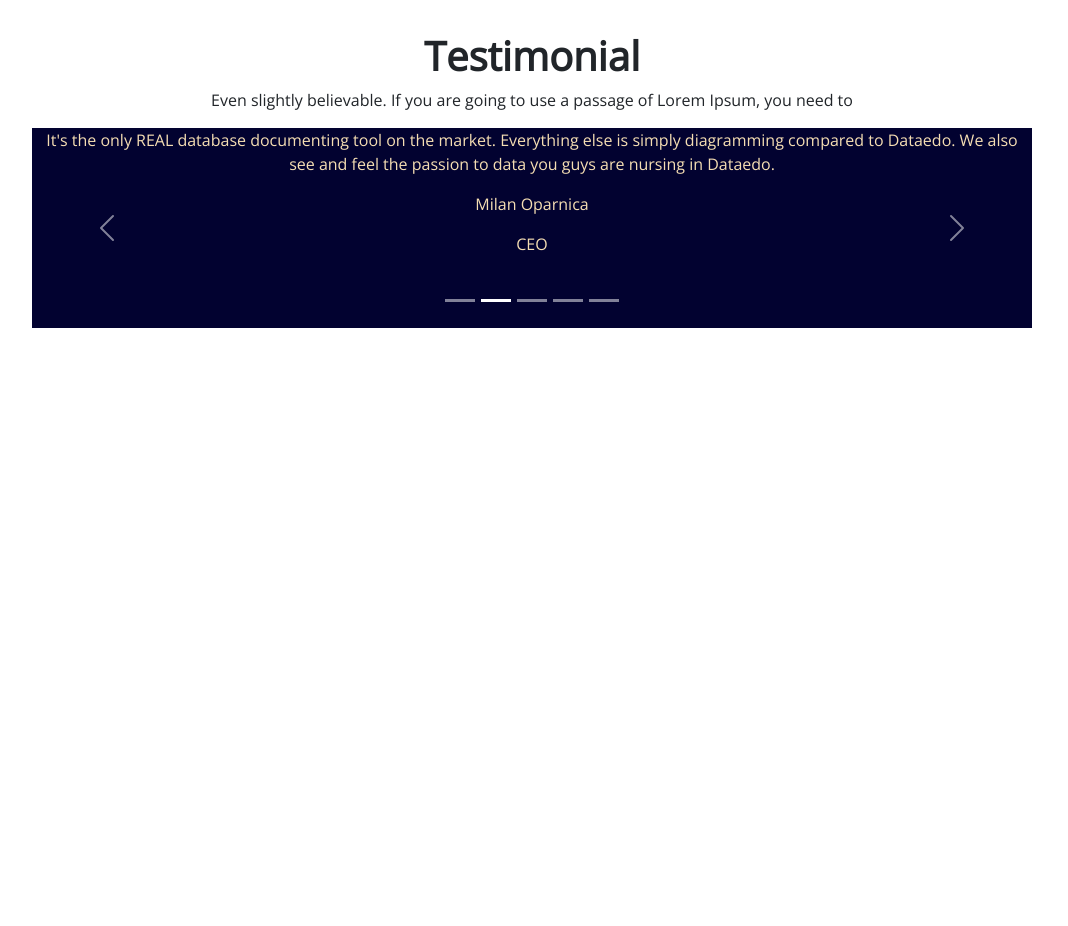
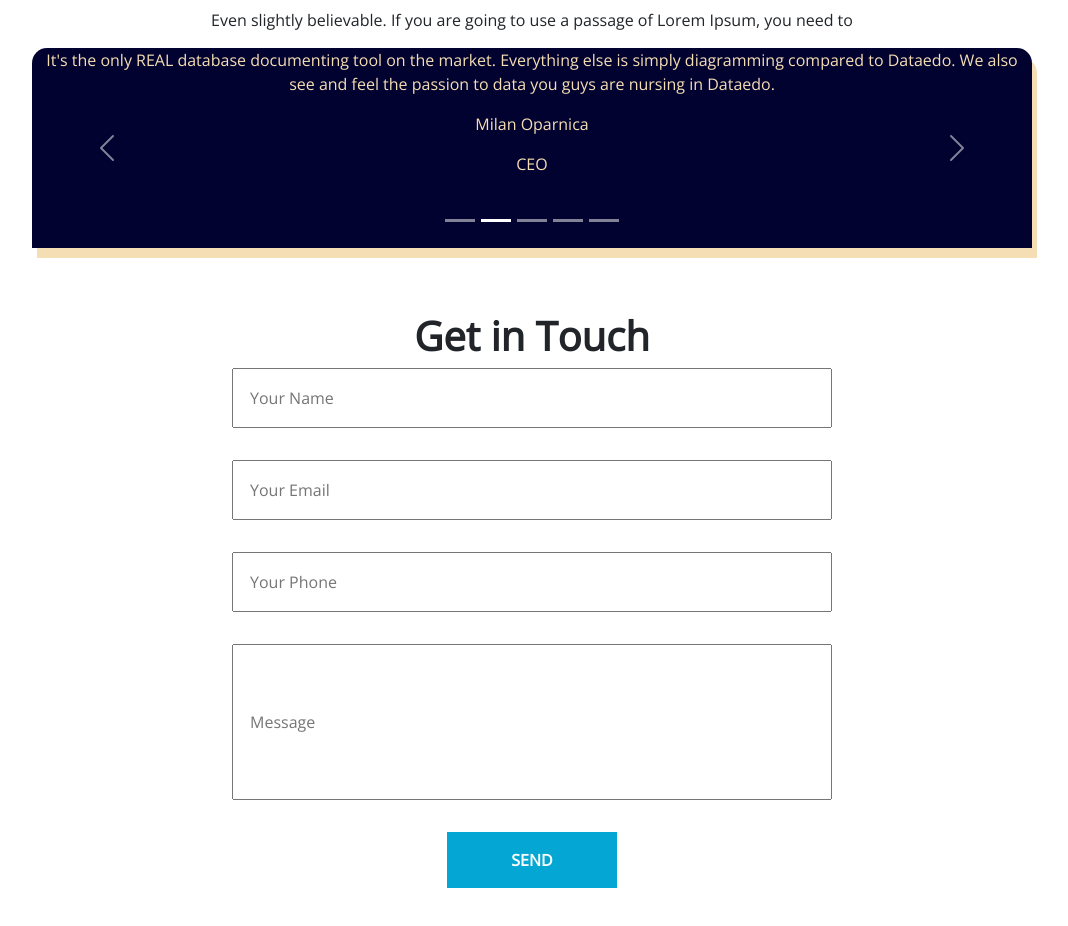
Before and after one commit to Ozzie-code-alt/HostIt, a React (Vite) app in the folder HostIt/: page / in a window 1280 px wide. Shown: the part 3580-4506 px from the top of the page, without its empty margins (108-1176 px from the left). Built offline with nearby package versions, Linux system fonts and the light colour scheme.

Commit message:
some changes

```diff
--- a/HostIt/src/App.css
+++ b/HostIt/src/App.css
@@ -148,7 +148,7 @@
 
 
 .main-container .section-6-container{
-  height: 40vh;
+  height: 100vh;
   display: flex;
   justify-content: center;
   align-items: center;
@@ -164,8 +164,45 @@
 
 .main-container .section-6-container .s6-main-container .client-comments-container{
   width: 1000px;
-
   max-width: 1200px;
   background-color: #020230;
   color: wheat;
+  box-shadow: 5px 10px wheat;
+  border-radius: 15px 15px 0 0 ;
 }
+
+
+.main-container .section-6-container .s6-main-container .reach-out-container{
+  display: grid;
+  place-content: center;
+  margin-top: 4rem;
+}
+.main-container .section-6-container .s6-main-container .form-container{
+gap: 2rem;
+ display: inherit;
+ width: 600px;
+
+}
+
+.main-container .section-6-container .s6-main-container  .reach-title-container{
+  text-align: center;
+}
+
+.main-container .section-6-container .s6-main-container  .reach-title-container h1{
+  font-weight: 700;
+}
+
+.main-container .section-6-container .s6-main-container .form input{
+  padding: 1rem;
+width: 100%;
+}
+
+.main-container .section-6-container .s6-main-container .btn-container{
+  display: flex;
+  justify-content: center;
+}
+
+.main-container .section-6-container .s6-main-container .Message-container input{
+width: 100%;
+padding: 4rem 1rem;
+}
--- a/HostIt/src/App.jsx
+++ b/HostIt/src/App.jsx
@@ -163,7 +163,34 @@
             </div>
             <div className="client-comments-container">
               <Section6/>
+
             </div>
+
+
+            <div className="reach-out-container">
+                <div className="reach-title-container">
+                  <h1>Get in Touch</h1>
+                </div>
+
+                <div className="form-container">
+                <div className="name-container form">
+                  <input type="text" placeholder="Your Name" />
+                </div>
+                <div className="Email-container form">
+                  <input type="text" placeholder="Your Email"/>
+                </div>
+                <div className="Phone-container form">
+                  <input type="text"  placeholder="Your Phone"/>
+                </div>
+                <div className="Message-container">
+                  <input type="text" placeholder="Message"/>
+                </div>
+                  <div className="btn-container ">
+                    <button> <b>SEND</b></button>
+                  </div>
+                </div>
+
+              </div>
           </div>
         </section>
 
--- a/HostIt/src/components/Styles/section6.css
+++ b/HostIt/src/components/Styles/section6.css
@@ -10,4 +10,5 @@
     flex-direction: column;
 text-align: center;
 height: 200px;
+
 }
--- a/HostIt/src/components/section6.jsx
+++ b/HostIt/src/components/section6.jsx
@@ -22,6 +22,7 @@
             </Carousel.Item>)}
         </Carousel>
 
+
         </>
 
   )
```
